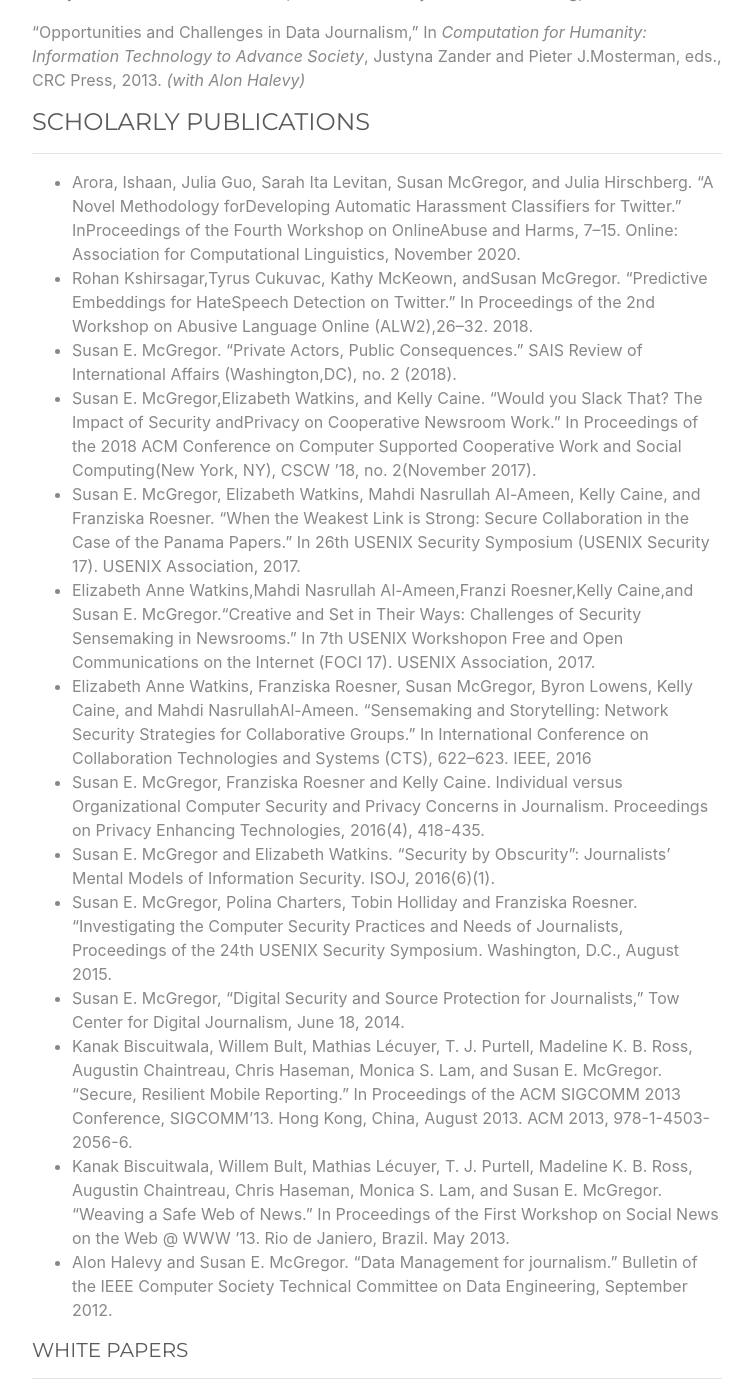
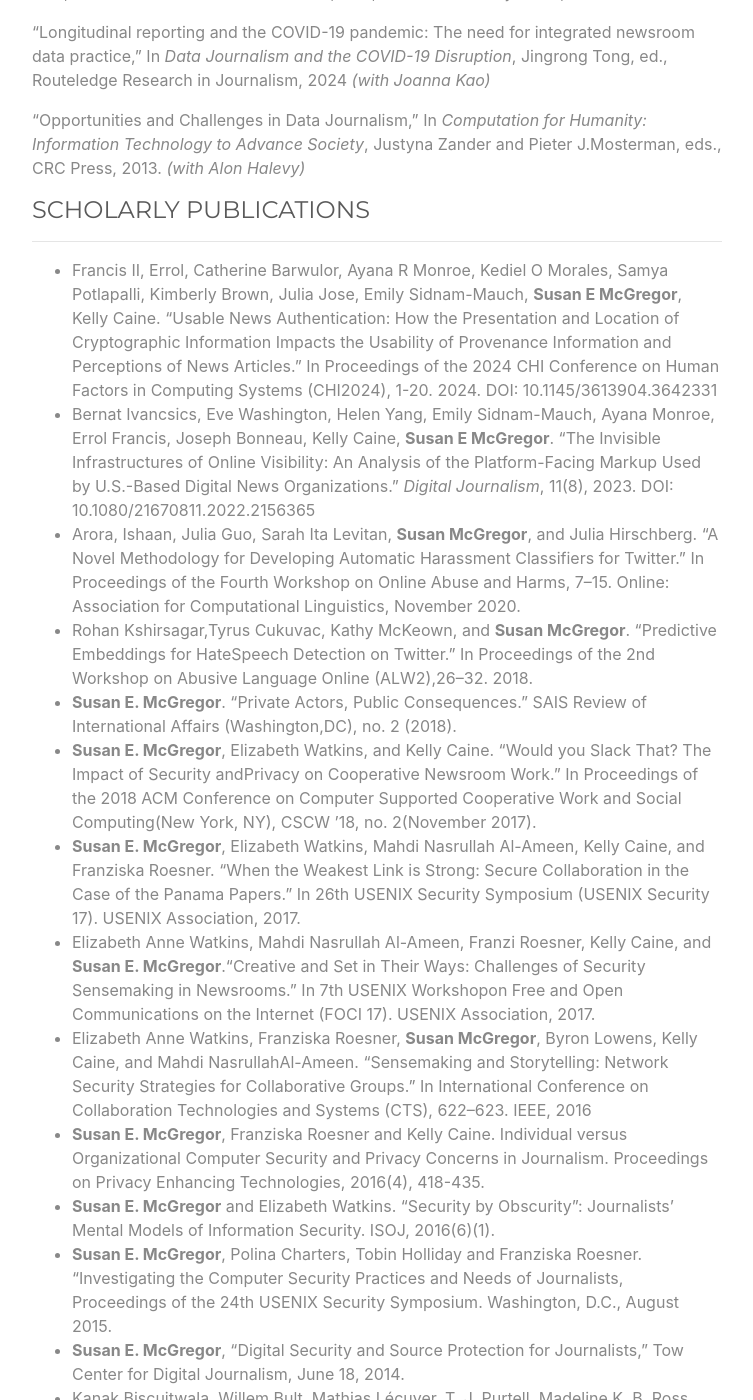
Before and after one commit to susanemcg/susanemcg.github.io, a Jekyll site: the page built from publications.md, in a window 1280 px wide and 1400 px high, scrolled down 330 px. Shown: the whole window, without its empty margins (263-1016 px from the left). Built offline with Jekyll 4.4.1, drawn with Linux system fonts in a browser that asks for light colours; some of the changed text lies outside the part shown.

Commit message:
Partial update publications.md
Still need to add more recent academic publications...

```diff
--- a/publications.md
+++ b/publications.md
@@ -3,32 +3,36 @@
 title: PUBLICATIONS
 ---
 
-Most of my peer-reviewed work can be found [via Google Scholar](https://scholar.google.com/citations?user=B8eR9FIAAAAJ&hl=en), with some white papers available via Columbia University's [Academic Commons repository](https://academiccommons.columbia.edu/search?utf8=%E2%9C%93&f%5Bauthor_ssim%5D%5B%5D=McGregor%2C+Susan+E.).
+Most of my peer-reviewed work can be found [via Google Scholar](https://scholar.google.com/citations?hl=en&user=B8eR9FIAAAAJ&view_op=list_works&sortby=pubdate), with some white papers available via Columbia University's [Academic Commons repository](https://academiccommons.columbia.edu/search?utf8=%E2%9C%93&f%5Bauthor_ssim%5D%5B%5D=McGregor%2C+Susan+E.).
 
 #### BOOK CHAPTERS
 -----
-"Authenticating Online Media," Marc Ambinder and Connie Rosati, eds., Center for the Study of Ethics of the Rule of Law, Oxford University Press. *Forthcoming, 2021.*
+"Securing the Digital Media Ecosystem," In *Center for the Study of Ethics of the Rule of Law*, Marc Ambinder and Connie Rosati, eds., Oxford University Press, 2024.
+
+"Longitudinal reporting and the COVID-19 pandemic: The need for integrated newsroom data practice," In *Data Journalism and the COVID-19 Disruption*, Jingrong Tong, ed., Routeledge Research in Journalism, 2024 *(with Joanna Kao)*
 
 "Opportunities and Challenges in Data Journalism," In *Computation for Humanity: Information Technology to Advance Society*, Justyna Zander and Pieter J.Mosterman, eds., CRC Press, 2013. *(with Alon Halevy)*
 
 
 #### SCHOLARLY PUBLICATIONS
 -----
-* Arora, Ishaan, Julia Guo, Sarah Ita Levitan, Susan McGregor, and Julia Hirschberg. “A Novel Methodology forDeveloping Automatic Harassment Classifiers for Twitter.” InProceedings of the Fourth Workshop on OnlineAbuse and Harms, 7–15. Online: Association for Computational Linguistics, November 2020.
-* Rohan Kshirsagar,Tyrus Cukuvac, Kathy McKeown, andSusan McGregor. “Predictive Embeddings for HateSpeech Detection on Twitter.” In Proceedings of the 2nd Workshop on Abusive Language Online (ALW2),26–32. 2018.
-* Susan E. McGregor. “Private Actors, Public Consequences.” SAIS Review of International Affairs (Washington,DC), no. 2 (2018).
-* Susan E. McGregor,Elizabeth Watkins, and Kelly Caine. “Would you Slack That? The Impact of Security andPrivacy on Cooperative Newsroom Work.” In Proceedings of the 2018 ACM Conference on Computer Supported Cooperative Work and Social Computing(New York, NY), CSCW ’18, no. 2(November 2017).
-* Susan E. McGregor, Elizabeth Watkins, Mahdi Nasrullah Al-Ameen, Kelly Caine, and Franziska Roesner. “When the Weakest Link is Strong: Secure Collaboration in the Case of the Panama Papers.” In 26th USENIX Security Symposium (USENIX Security 17). USENIX Association, 2017.
-* Elizabeth Anne Watkins,Mahdi Nasrullah Al-Ameen,Franzi Roesner,Kelly Caine,and Susan E. McGregor.“Creative and Set in Their Ways: Challenges of Security Sensemaking in Newsrooms.” In 7th USENIX Workshopon Free and Open Communications on the Internet (FOCI 17). USENIX Association, 2017.
-* Elizabeth Anne Watkins, Franziska Roesner, Susan McGregor, Byron Lowens, Kelly Caine, and Mahdi NasrullahAl-Ameen. “Sensemaking and Storytelling: Network Security Strategies for Collaborative Groups.” In International Conference on Collaboration Technologies and Systems (CTS), 622–623. IEEE, 2016
-* Susan E. McGregor, Franziska Roesner and Kelly Caine. Individual versus Organizational Computer Security and Privacy Concerns in Journalism. Proceedings on Privacy Enhancing Technologies, 2016(4), 418-435.
-* Susan E. McGregor and Elizabeth Watkins. “Security by Obscurity”: Journalists’ Mental Models of Information Security. ISOJ, 2016(6)(1).
-* Susan E. McGregor, Polina Charters, Tobin Holliday and Franziska Roesner. “Investigating the Computer Security Practices and Needs of Journalists, Proceedings of the 24th USENIX Security Symposium. Washington, D.C., August 2015.
-* Susan E. McGregor, “Digital Security and Source Protection for Journalists,” Tow Center for Digital Journalism, June 18, 2014.
-* Kanak Biscuitwala, Willem Bult, Mathias Lécuyer, T. J. Purtell, Madeline K. B. Ross, Augustin Chaintreau, Chris Haseman, Monica S. Lam, and Susan E. McGregor. “Secure, Resilient Mobile Reporting.” In Proceedings of the ACM SIGCOMM 2013 Conference, SIGCOMM’13. Hong Kong, China, August 2013.
+* Francis II, Errol, Catherine Barwulor, Ayana R Monroe, Kediel O Morales, Samya Potlapalli, Kimberly Brown, Julia Jose, Emily Sidnam-Mauch, **Susan E McGregor**, Kelly Caine. "Usable News Authentication: How the Presentation and Location of Cryptographic Information Impacts the Usability of Provenance Information and Perceptions of News Articles." In Proceedings of the 2024 CHI Conference on Human Factors in Computing Systems (CHI2024), 1-20. 2024. DOI: 10.1145/3613904.3642331
+* Bernat Ivancsics, Eve Washington, Helen Yang, Emily Sidnam-Mauch, Ayana Monroe, Errol Francis, Joseph Bonneau, Kelly Caine, **Susan E McGregor**. "The Invisible Infrastructures of Online Visibility: An Analysis of the Platform-Facing Markup Used by U.S.-Based Digital News Organizations." *Digital Journalism*, 11(8), 2023. DOI: 10.1080/21670811.2022.2156365
+* Arora, Ishaan, Julia Guo, Sarah Ita Levitan, **Susan McGregor**, and Julia Hirschberg. “A Novel Methodology for Developing Automatic Harassment Classifiers for Twitter.” In Proceedings of the Fourth Workshop on Online Abuse and Harms, 7–15. Online: Association for Computational Linguistics, November 2020.
+* Rohan Kshirsagar,Tyrus Cukuvac, Kathy McKeown, and **Susan McGregor**. “Predictive Embeddings for HateSpeech Detection on Twitter.” In Proceedings of the 2nd Workshop on Abusive Language Online (ALW2),26–32. 2018.
+* **Susan E. McGregor**. “Private Actors, Public Consequences.” SAIS Review of International Affairs (Washington,DC), no. 2 (2018).
+* **Susan E. McGregor**, Elizabeth Watkins, and Kelly Caine. “Would you Slack That? The Impact of Security andPrivacy on Cooperative Newsroom Work.” In Proceedings of the 2018 ACM Conference on Computer Supported Cooperative Work and Social Computing(New York, NY), CSCW ’18, no. 2(November 2017).
+* **Susan E. McGregor**, Elizabeth Watkins, Mahdi Nasrullah Al-Ameen, Kelly Caine, and Franziska Roesner. “When the Weakest Link is Strong: Secure Collaboration in the Case of the Panama Papers.” In 26th USENIX Security Symposium (USENIX Security 17). USENIX Association, 2017.
+* Elizabeth Anne Watkins, Mahdi Nasrullah Al-Ameen, Franzi Roesner, Kelly Caine, and **Susan E. McGregor**.“Creative and Set in Their Ways: Challenges of Security Sensemaking in Newsrooms.” In 7th USENIX Workshopon Free and Open Communications on the Internet (FOCI 17). USENIX Association, 2017.
+* Elizabeth Anne Watkins, Franziska Roesner, **Susan McGregor**, Byron Lowens, Kelly Caine, and Mahdi NasrullahAl-Ameen. “Sensemaking and Storytelling: Network Security Strategies for Collaborative Groups.” In International Conference on Collaboration Technologies and Systems (CTS), 622–623. IEEE, 2016
+* **Susan E. McGregor**, Franziska Roesner and Kelly Caine. Individual versus Organizational Computer Security and Privacy Concerns in Journalism. Proceedings on Privacy Enhancing Technologies, 2016(4), 418-435.
+* **Susan E. McGregor** and Elizabeth Watkins. “Security by Obscurity”: Journalists’ Mental Models of Information Security. ISOJ, 2016(6)(1).
+* **Susan E. McGregor**, Polina Charters, Tobin Holliday and Franziska Roesner. “Investigating the Computer Security Practices and Needs of Journalists, Proceedings of the 24th USENIX Security Symposium. Washington, D.C., August 2015.
+* **Susan E. McGregor**, “Digital Security and Source Protection for Journalists,” Tow Center for Digital Journalism, June 18, 2014.
+* Kanak Biscuitwala, Willem Bult, Mathias Lécuyer, T. J. Purtell, Madeline K. B. Ross, Augustin Chaintreau, Chris Haseman, Monica S. Lam, and **Susan E. McGregor**. “Secure, Resilient Mobile Reporting.” In Proceedings of the ACM SIGCOMM 2013 Conference, SIGCOMM’13. Hong Kong, China, August 2013.
 ACM 2013, 978-1-4503-2056-6.
-* Kanak Biscuitwala, Willem Bult, Mathias Lécuyer, T. J. Purtell, Madeline K. B. Ross, Augustin Chaintreau, Chris Haseman, Monica S. Lam, and Susan E. McGregor. “Weaving a Safe Web of News.” In Proceedings of the First Workshop on Social News on the Web @ WWW ’13. Rio de Janiero, Brazil. May 2013.
-* Alon Halevy and Susan E. McGregor. “Data Management for journalism.” Bulletin of the IEEE Computer Society Technical Committee on Data Engineering, September 2012.
+* Kanak Biscuitwala, Willem Bult, Mathias Lécuyer, T. J. Purtell, Madeline K. B. Ross, Augustin Chaintreau, Chris Haseman, Monica S. Lam, and **Susan E. McGregor**. “Weaving a Safe Web of News.” In Proceedings of the First Workshop on Social News on the Web @ WWW ’13. Rio de Janiero, Brazil. May 2013.
+* Alon Halevy and **Susan E. McGregor**. “Data Management for journalism.” Bulletin of the IEEE Computer Society Technical Committee on Data Engineering, September 2012.
 
 ##### WHITE PAPERS
 -----
```
